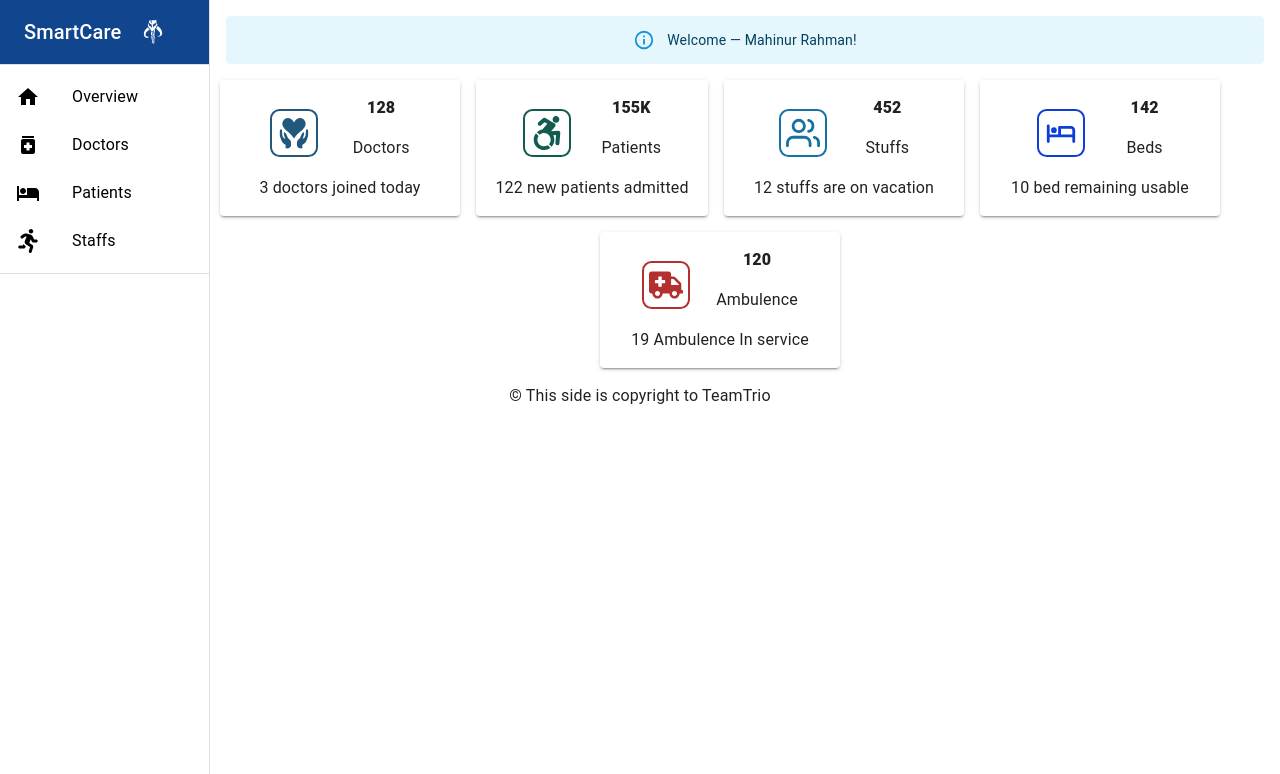
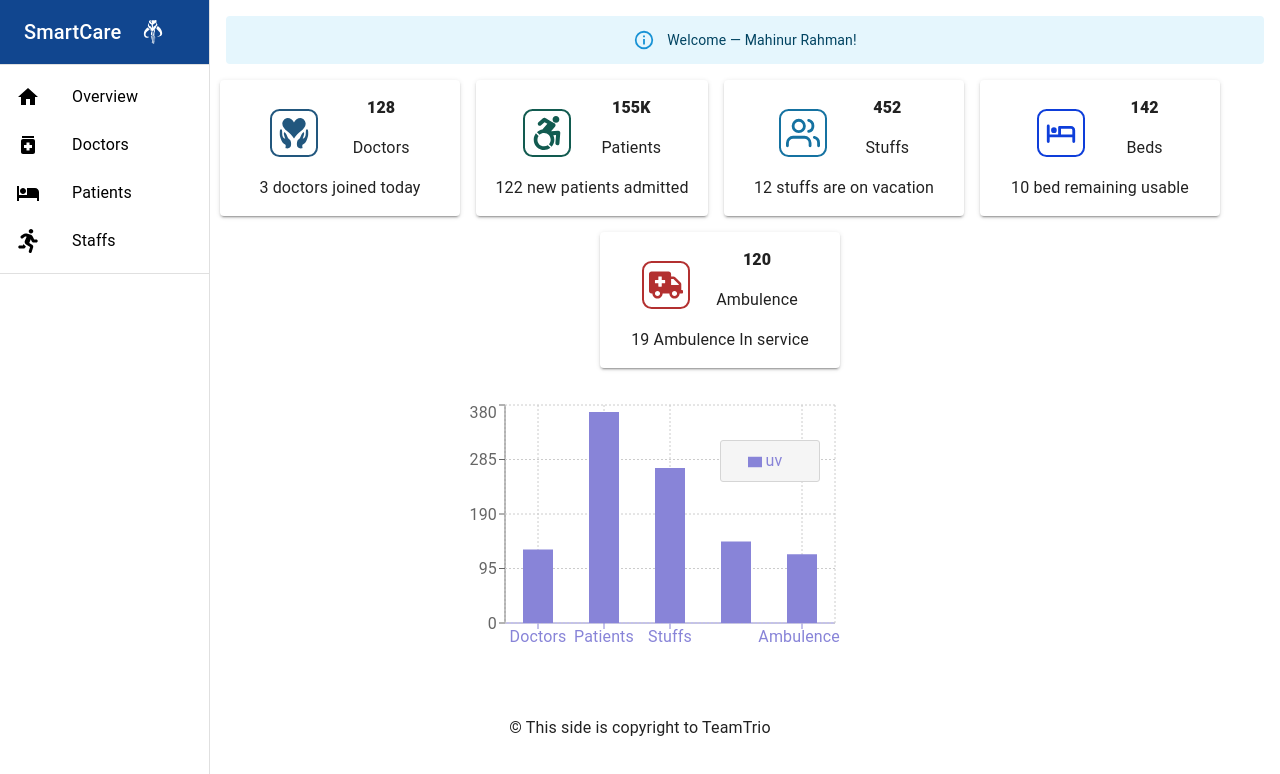
Before and after one commit to srihernogo/practice-react-hospital, a React (Create React App) app: page / in a window 1280 px wide. Shown: the top 774 px of the page. Built offline with nearby package versions, Linux system fonts and the light colour scheme.

Commit message:
Implement details chart

```diff
--- a/package.json
+++ b/package.json
@@ -15,6 +15,7 @@
     "react-icons": "^4.4.0",
     "react-router-dom": "^6.3.0",
     "react-scripts": "5.0.1",
+    "recharts": "^2.1.13",
     "web-vitals": "^2.1.4"
   },
   "scripts": {
--- /dev/null
+++ b/src/Pages/Home/DetailsChart/DetailsChart.js
@@ -0,0 +1,52 @@
+import React from 'react';
+import {
+  BarChart,
+  Bar,
+  XAxis,
+  YAxis,
+  Tooltip,
+  Legend,
+  CartesianGrid,
+} from 'recharts';
+
+const DetailsChart = () => {
+  const data = [
+    { name: 'Doctors', uv: 128, pv: 2400, amt: 2400 },
+    { name: 'Patients', uv: 368, pv: 2400, amt: 2400 },
+    { name: 'Stuffs', uv: 270, pv: 2400, amt: 2400 },
+    { name: 'Beds', uv: 142, pv: 2400, amt: 2400 },
+    { name: 'Ambulence', uv: 120, pv: 2400, amt: 2400 },
+  ];
+  return (
+    <div
+      style={{
+        display: 'flex',
+        justifyContent: 'center',
+        flexWrap: 'wrap',
+        alignItems: 'center',
+        marginTop: '2rem',
+      }}
+    >
+      <BarChart width={400} height={300} data={data}>
+        <XAxis dataKey="name" stroke="#8884d8" />
+        <YAxis />
+        <Tooltip wrapperStyle={{ width: 100, backgroundColor: '#ccc' }} />
+        <Legend
+          width={100}
+          wrapperStyle={{
+            top: 40,
+            right: 20,
+            backgroundColor: '#f5f5f5',
+            border: '1px solid #d5d5d5',
+            borderRadius: 3,
+            lineHeight: '40px',
+          }}
+        />
+        <CartesianGrid stroke="#ccc" strokeDasharray="2 2" />
+        <Bar dataKey="uv" fill="#8884d8" barSize={30} />
+      </BarChart>
+    </div>
+  );
+};
+
+export default DetailsChart;
--- a/src/Pages/Home/Home/Home.js
+++ b/src/Pages/Home/Home/Home.js
@@ -1,10 +1,12 @@
 import React from 'react';
 import Banner from '../Banner/Banner';
+import DetailsChart from '../DetailsChart/DetailsChart';
 
 const Home = () => {
   return (
     <div>
       <Banner></Banner>
+      <DetailsChart></DetailsChart>
     </div>
   );
 };
```
